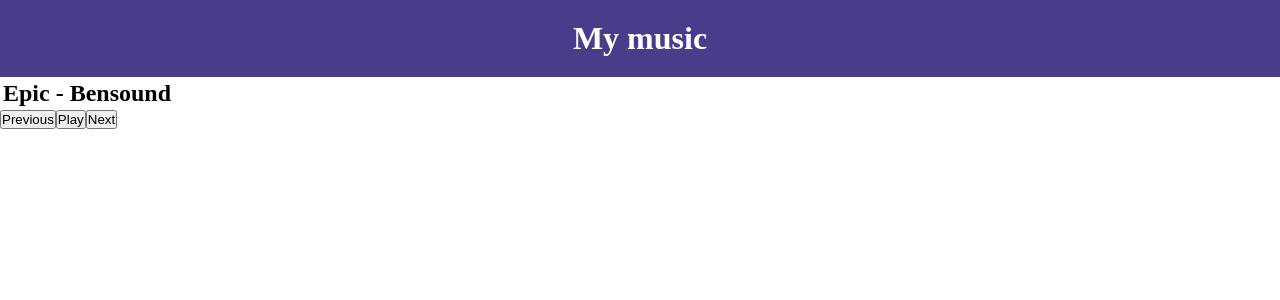
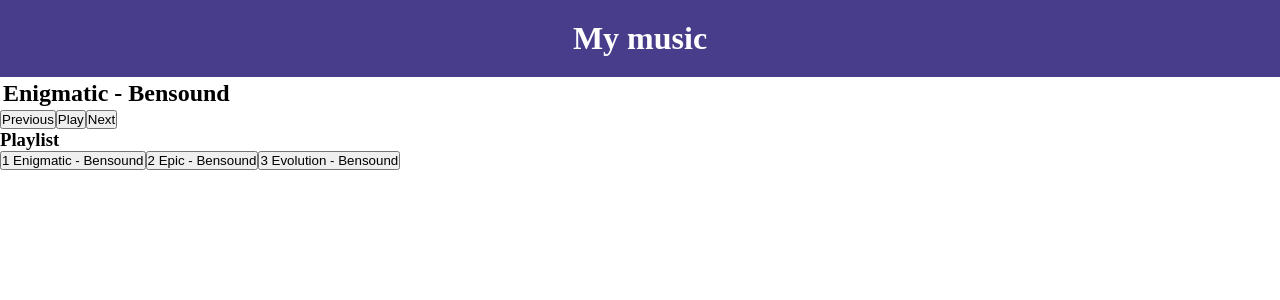
Before and after one commit to MonoraxXiV/Vue.js-MusicApp, a Vue app: page / in a window 1280 px wide. Shown: the top 300 px of the page. Built offline with nearby package versions, Linux system fonts and the light colour scheme.

Commit message:
fixed the issue with next,previous added as well, looking into what to do when the song ends and styling

```diff
--- a/src/App.vue
+++ b/src/App.vue
@@ -9,11 +9,17 @@
         <h2 class="songTitle">{{ current.title }} - <span>{{current.artist}}</span></h2>
         <!--placing controls here-->
         <div class="controls">
-          <button class="previous">Previous</button>
+          <button class="previous" @click="Previous">Previous</button>
           <button class="play" v-if="!isPlaying" @click="play">Play</button>
           <button class="pause" v-else @click="Pause">Pause</button>
-          <button class="next">Next</button>
+          <button class="next" @click="Next">Next</button>
         </div>
+      </section>
+      <section class="playlist">
+        <h3>Playlist</h3>
+        <button v-for="song in songs" :key="song.src" @click="play(song)" :class="(song.src === current.src)? 'song playing' : 'song'">
+       {{song.number}} {{song.title}} - {{song.artist}}
+        </button>
       </section>
     </main>
   </div>
@@ -27,26 +33,29 @@ export default {
   data() {
     return {
       current: {
-  /*      title: 'SONG TITLE'*/
+
       },
       isPlaying: false,
-      index: 1,
+      index: 0,
       songs: [
         {
           /*Example song obtained from Bensound: https://www.bensound.com/royalty-free-music/track/enigmatic*/
+          number:'1',
         title: 'Enigmatic',
           artist: 'Bensound',
           src: require('./assets/bensound-enigmatic.mp3')
         },
         {
          /* Example song obtained from Bensound: https://www.bensound.com/royalty-free-music/track/epic*/
+          number:'2',
           title: 'Epic',
           artist: 'Bensound',
           src: require('./assets/bensound-epic.mp3')
         },
         {
           /* Example song obtained from Bensound: https://www.bensound.com/royalty-free-music/track/evolution*/
-          title: 'Epic',
+          number:'3',
+          title: 'Evolution',
           artist: 'Bensound',
           src: require('./assets/bensound-evolution.mp3')
         }
@@ -66,6 +75,24 @@ export default {
     Pause(){
       this.player.pause();
       this.isPlaying=false;
+    },
+    Next(){
+      this.index++;
+      if (this.index > this.songs.length-1){
+        this.index=0;
+      }
+      /*here we change the index so another song will play, you forgot this earlier which is why next wouldn't work'*/
+      this.current=this.songs[this.index];
+      this.play(this.current)
+    },
+    Previous(){
+      this.index--;
+      /*if less than 0, bring back to the end of the list*/
+      if (this.index < 0){
+          this.index= this.songs.length-1;
+      }
+      this.current=this.songs[this.index];
+      this.play(this.current)
     },
   },
   created (){
```
